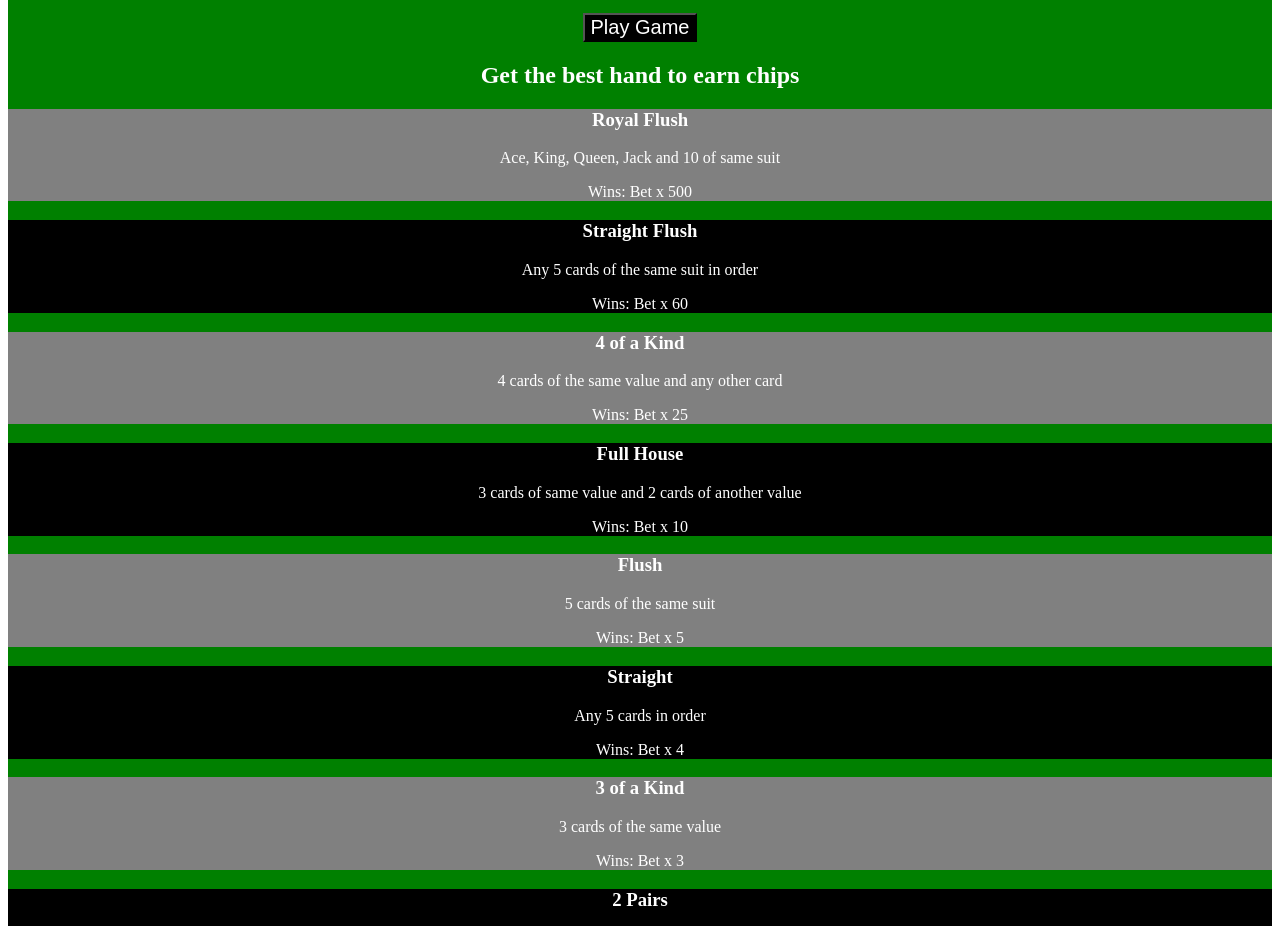
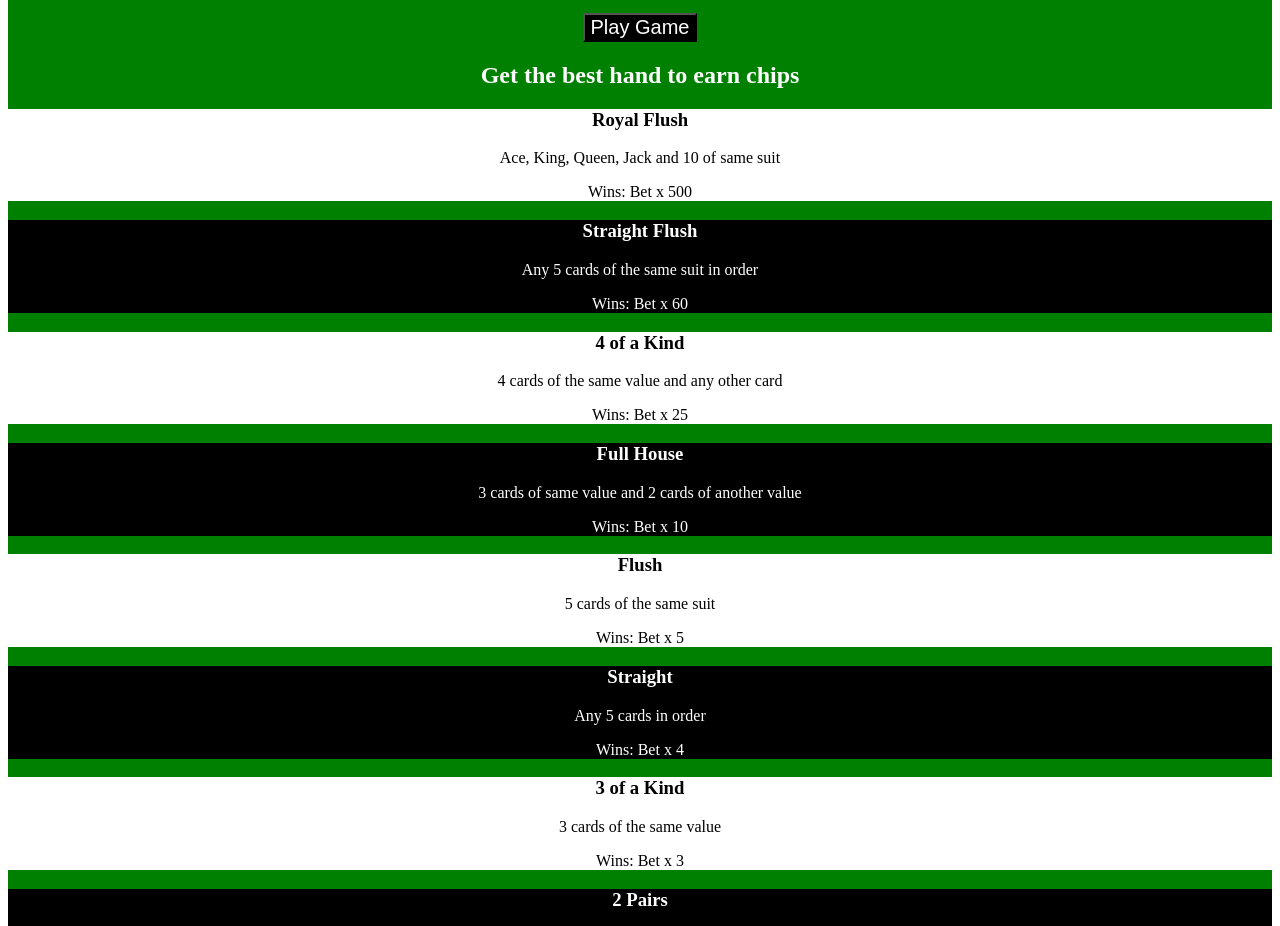
Before and after one commit to Gareth-McGirr/Portfolio-Project-2-Poker-Fun, a plain HTML site: page index.html in a window 1280 px wide. Shown: the part 326-1252 px from the top of the page. Drawn offline with Linux system fonts and the light colour scheme.

Commit message:
Style winning hands to fix contrast errors

```diff
--- a/assets/css/style.css
+++ b/assets/css/style.css
@@ -62,9 +62,9 @@ li {
     list-style: none;
 }
 
-.grey-background {
-    background-color: grey;
-    color: white;
+.white-background {
+    background-color: white;
+    color: black;
     padding: 0;
     margin: 0;
 }
--- a/index.html
+++ b/index.html
@@ -49,7 +49,7 @@
         <!-- Information on what player can win for each hand -->
         <section class="winning-hands">
             <h2>Get the best hand to earn chips</h2>
-            <div class="grey-background">
+            <div class="white-background">
                 <h3>Royal Flush</h3>
                 <p>Ace, King, Queen, Jack and 10 of same suit</p>
                 <p>Wins: Bet x 500</p>
@@ -59,7 +59,7 @@
                 <p>Any 5 cards of the same suit in order</p>
                 <p>Wins: Bet x 60</p>
             </div>
-            <div class="grey-background">
+            <div class="white-background">
                 <h3>4 of a Kind</h3>
                 <p>4 cards of the same value and any other card</p>
                 <p>Wins: Bet x 25</p>
@@ -69,7 +69,7 @@
                 <p>3 cards of same value and 2 cards of another value </p>
                 <p>Wins: Bet x 10</p>
             </div>
-            <div class="grey-background">
+            <div class="white-background">
                 <h3>Flush</h3>
                 <p>5 cards of the same suit</p>
                 <p>Wins: Bet x 5</p>
@@ -79,7 +79,7 @@
                 <p>Any 5 cards in order</p>
                 <p>Wins: Bet x 4</p>
             </div>
-            <div class="grey-background">
+            <div class="white-background">
                 <h3>3 of a Kind</h3>
                 <p>3 cards of the same value</p>
                 <p>Wins: Bet x 3</p>
@@ -89,7 +89,7 @@
                 <p>2 pairs of the same value</p>
                 <p>Wins: Bet x 2</p>
             </div>
-            <div class="grey-background">
+            <div class="white-background">
                 <h3>Pair - Jacks or Better</h3>
                 <p>pair of J, Q, K or A</p>
                 <p>Wins: Bet x 1</p>
```
